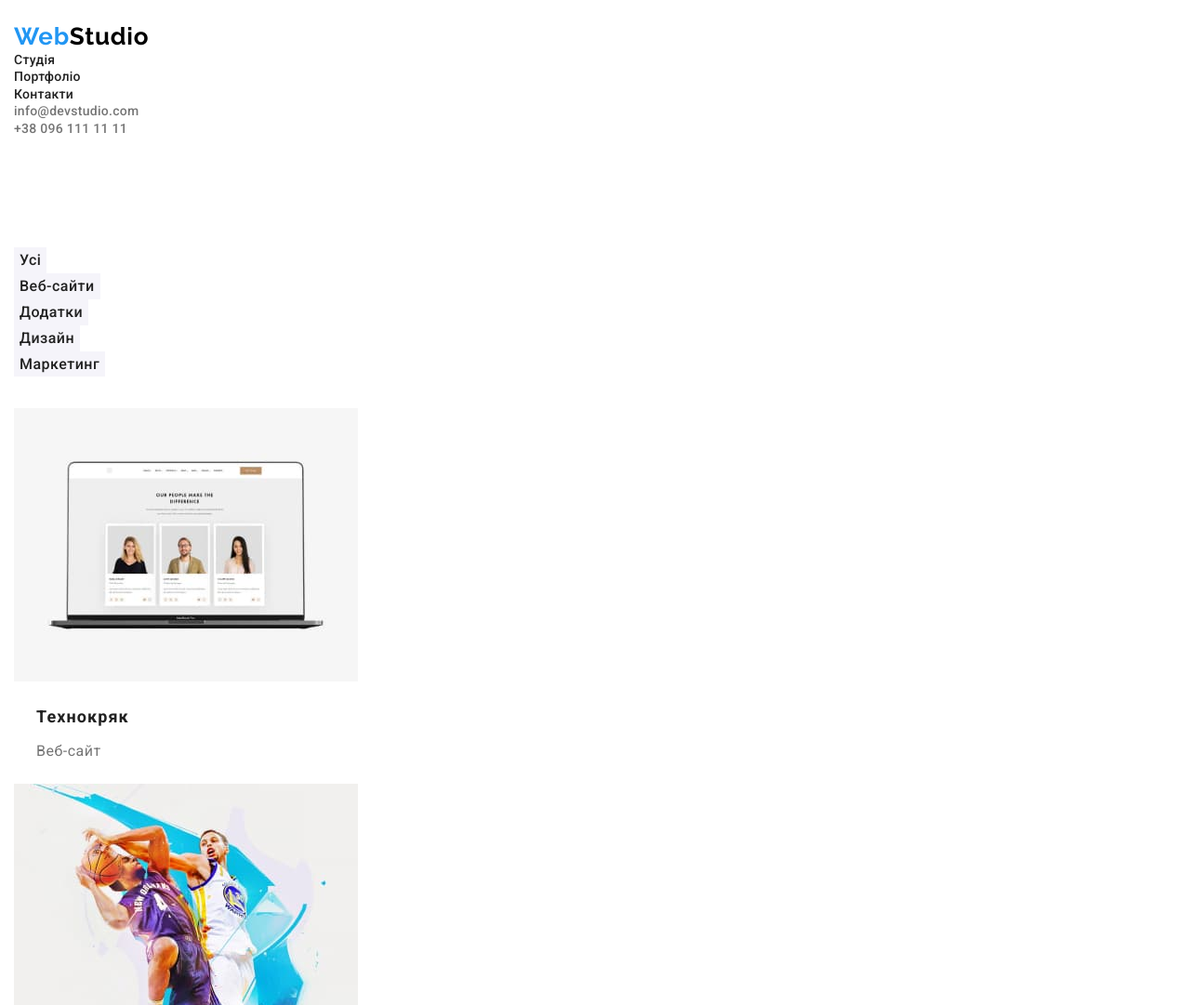
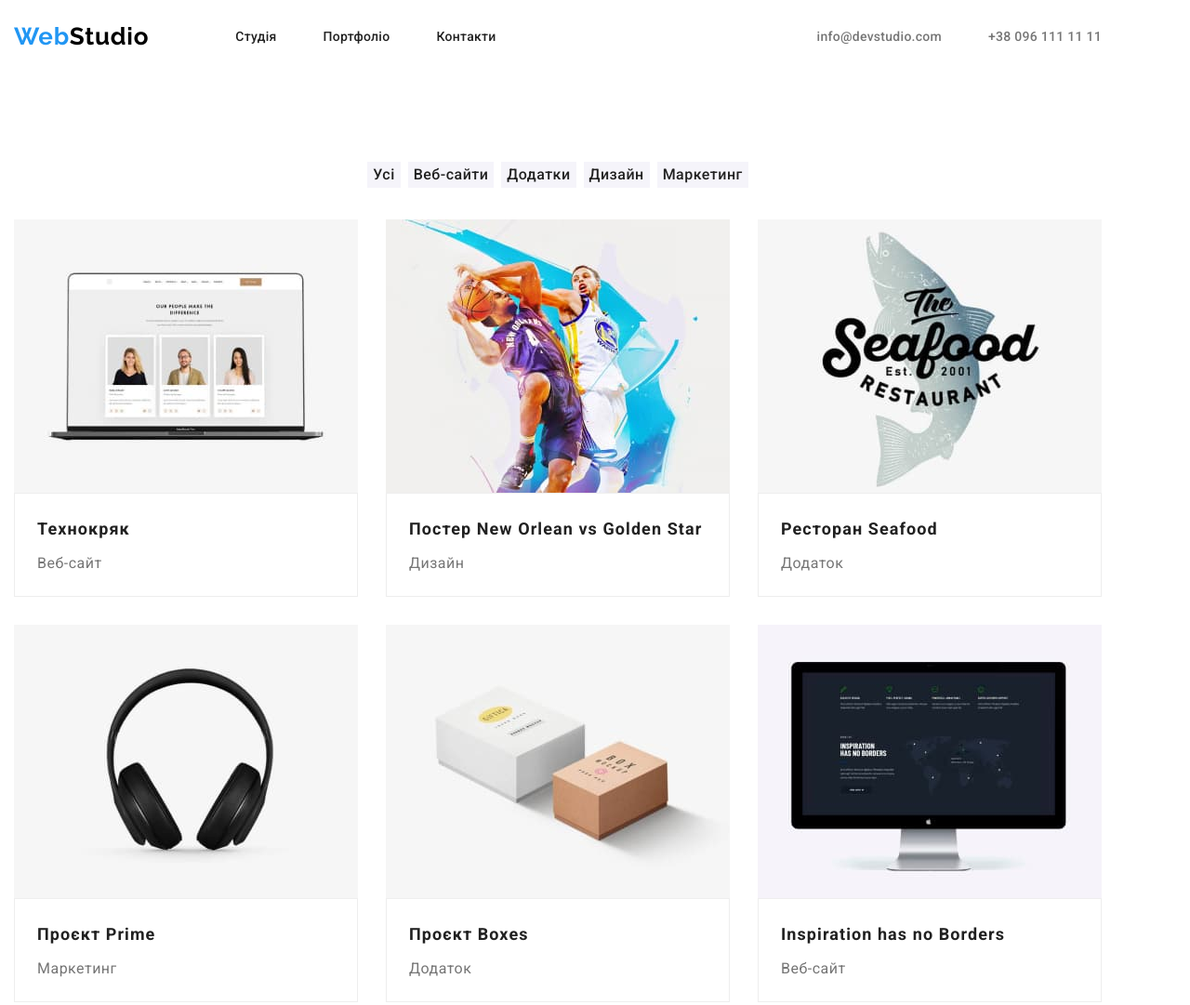
Before and after one commit to Alex9464/treynee_proj3, a plain HTML site: page portfolio.html in a window 1280 px wide. Shown: the top 1081 px of the page at 93% size. Drawn offline with nearby package versions, Linux system fonts and the light colour scheme.

Commit message:
добавляет отступы в фильтрах и подменю

```diff
--- a/css/style.css
+++ b/css/style.css
@@ -65,6 +65,10 @@ header {
     padding-bottom: 25px;
 }
 
+.logo.link {
+    margin-right: 93px;
+}
+
 .logo {
     font-family: 'Raleway', sans-serif;
     font-weight: 700;
@@ -82,8 +86,30 @@ header {
 
 }
 
+.container.head {
+    display: flex;
+    align-items: center;
+}
+
 .logo span {
     color: var(--accent-color);
+}
+
+.site-nav .list,
+.auth-nav,
+.features .list,
+.presentation-list,
+.team-section .list {
+    display: flex;
+}
+
+.auth-nav {
+    margin-left: auto;
+}
+
+.site-nav li + li,
+.auth-nav li + li {
+    margin-left: 50px;
 }
 
 .site-nav .link {
@@ -134,6 +160,8 @@ header {
     font-family: 'Roboto';
     font-size: 16px;
     cursor: pointer;
+    box-shadow: 0px 4px 4px rgba(0, 0, 0, 0.15);
+    border-radius: 4px;
 }
 
 /* Features */
@@ -171,10 +199,18 @@ header {
     text-align: center;
 }
 
+.presentation-list li + li,
+.features li + li,
+.team-section li + li {
+    margin-left: 30px;
+}
+
 /* Team */
 .team-section {
-    padding: 94px 215px;
     background-color: var(--secondary-bcg-color);
+    padding-top: 94px;
+    padding-bottom: 94px;
+    margin-top: 94px;
 }
 
 .container-team {
@@ -237,6 +273,25 @@ footer {
     text-decoration: none;
 }
 
+.portfolio-list {
+    display: flex;
+    flex-wrap: wrap;
+    gap: 30px;
+    margin-bottom: 94px;
+}
+
+/* .portfolio-list li {
+    margin-right: 30px;
+} */
+
+/* .portfolio-list li:nth-child(3n) {
+    margin-right: 0;
+} */
+
+/* .portfolio-list li:not(:nth-last-child(-n+3)) {
+    margin-bottom: 30px;
+} */
+
 .filter .button {
     font-weight: 500;
     font-size: 16px;
@@ -250,6 +305,12 @@ footer {
 
 .list.filter {
     margin: 94px 0 34px;
+    display: flex;
+    justify-content: center;
+}
+
+.filter li + li {
+    margin-left: 8px;
 }
 
 .filter .button:hover,
@@ -261,6 +322,7 @@ footer {
 .pcontent {
     width: 370px;
     padding: 20px 24px;
+    border: 1px solid #EEEEEE;
 }
 
 .portfolio h2 {
--- a/portfolio.html
+++ b/portfolio.html
@@ -13,9 +13,8 @@
     <link rel="stylesheet" href="./css/style.css">
 </head>
 <body>
-    <a href="" class="gib"></a>
     <header>
-        <div class="container">
+        <div class="container head">
             <a class="link logo" href="./index.html"><span>Web</span>Studio</a>
             <nav class="site-nav">
                 <ul class="list">
@@ -41,7 +40,7 @@
                     <li><button type="button" class="button">Дизайн</button></li>
                     <li><button type="button" class="button">Маркетинг</button></li>
                 </ul>
-                <ul class="list">
+                <ul class="portfolio-list list">
                     <li>
                         <a href="" class="link">
                             <img src="./img/laptop-screen-team.jpg" alt="laptop-screen-team" width="370">
```
Also changed, not shown: index.html (+5 -2 lines).
